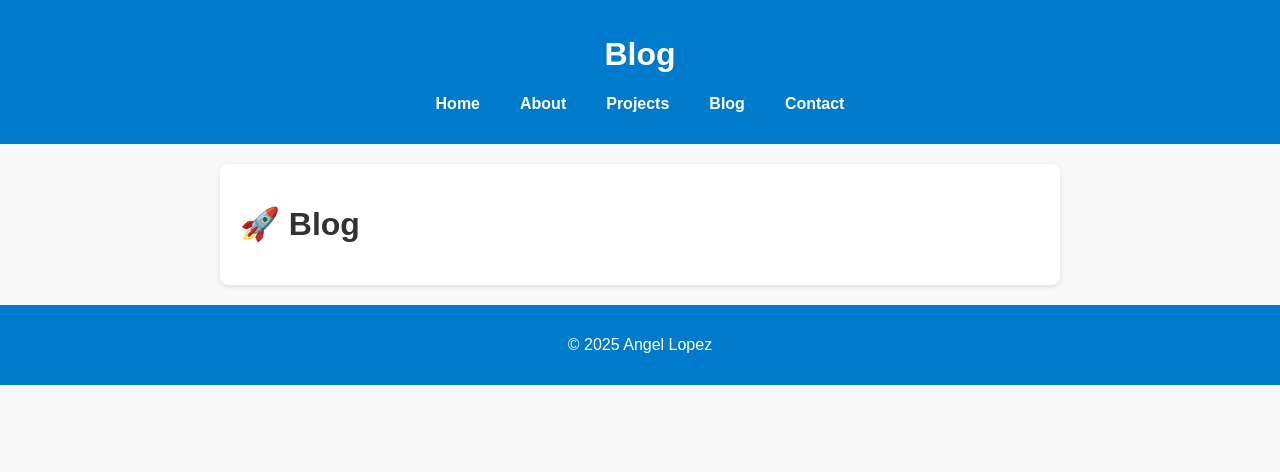
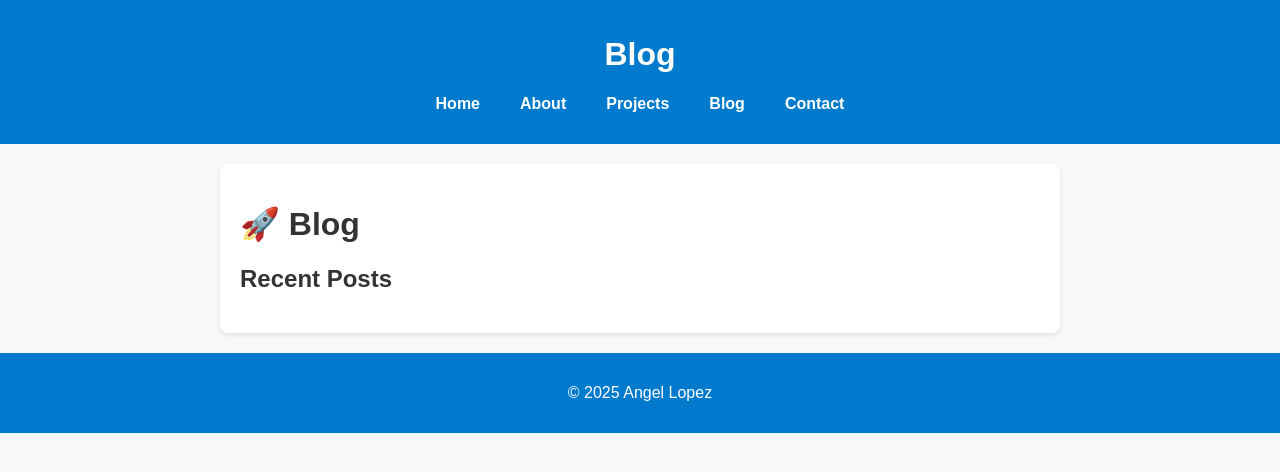
Before and after one commit to angelllopez/angelllopez.github.io, a Jekyll site: the page built from blog.md, in a window 1280 px wide. Shown: the top 472 px of the page. Built offline with Jekyll 4.4.1, drawn with Linux system fonts in a browser that asks for light colours.

Commit message:
Update blog.md

```diff
--- a/blog.md
+++ b/blog.md
@@ -4,3 +4,7 @@ title: Blog
 ---
 
 # 🚀 Blog
+## Recent Posts
+{% for post in site.posts %}
+  - [{{ post.title }}]({{ post.url }})
+{% endfor %}
```
